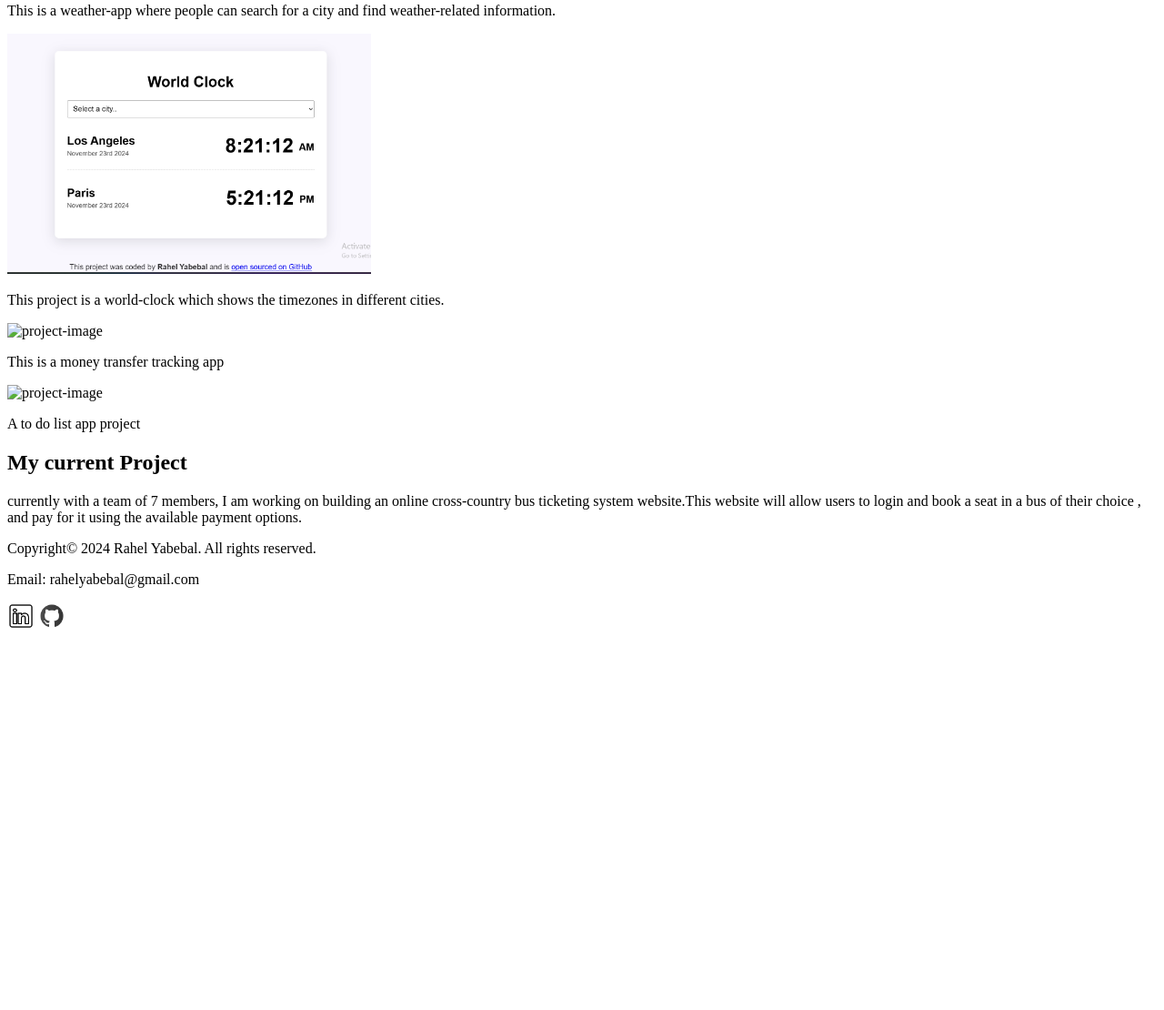
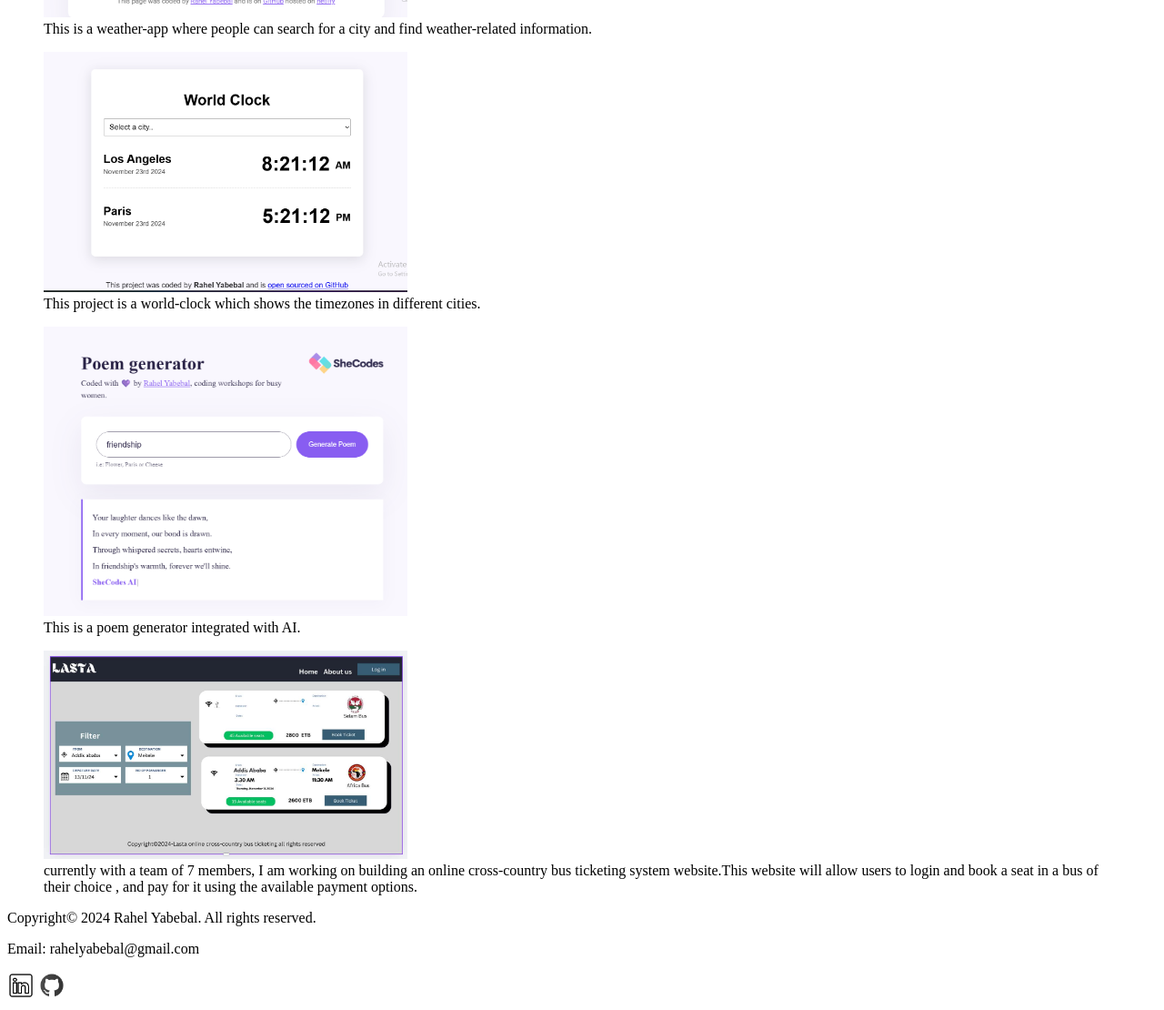
Before and after one commit to rahel-yab/UGR-6200-15-portfolio-profile-html-css-js, a plain HTML site: page src/projects.html in a window 1280 px wide. Shown: the part 537-1647 px from the top of the page at 91% size. Before the commit the page ends 1241 px from the top, so only its background shows below. Drawn offline with Linux system fonts and the light colour scheme.

Commit message:
edited the html

```diff
--- a/src/projects.html
+++ b/src/projects.html
@@ -7,7 +7,8 @@
   </head>
   <body>
     <header>
-      <div><h4>RY</h4></div>
+      <span>RY</span>
+      <div><img width="50" src="images/menu.png" alt="menu" /></div>
       <nav>
         <ul>
           <li><a href="index.html">Home</a></li>
@@ -21,41 +22,46 @@
     <main>
       <section id="projects">
         <h2>Projects</h2>
-        <div class="project">
+        <figure class="project">
           <a href="https://github.com/rahel-yab/my-weather-app">
             <img width="400" src="images/weather_app.png" alt="weather-app"
           /></a>
-
-          <p>
+          <figcaption>
             This is a weather-app where people can search for a city and find
             weather-related information.
-          </p>
-        </div>
-        <div class="project">
+          </figcaption>
+        </figure>
+        <figure class="project">
           <img width="400" src="images/world-clock.png" alt="world-clock" />
-          <p>
+          <figcaption>
             This project is a world-clock which shows the timezones in different
             cities.
-          </p>
-        </div>
-        <div class="project">
-          <img src="" alt="project-image" />
-          <p>This is a money transfer tracking app</p>
-        </div>
-        <div class="project">
-          <img src="" alt="project-image" />
-          <p>A to do list app project</p>
-        </div>
+          </figcaption>
+        </figure>
+
+        <figure class="project">
+          <img
+            width="400"
+            src="images/poem_generator.png"
+            alt="project-image"
+          />
+          <figcaption>This is a poem generator integrated with AI.</figcaption>
+        </figure>
+
+        <figure class="project">
+          <img
+            width="400"
+            src="images/bus-ticketing-system.jpg"
+            alt="project-image"
+          />
+          <figcaption>
+            currently with a team of 7 members, I am working on building an
+            online cross-country bus ticketing system website.This website will
+            allow users to login and book a seat in a bus of their choice , and
+            pay for it using the available payment options.
+          </figcaption>
+        </figure>
       </section>
-      <article>
-        <h2>My current Project</h2>
-        <p>
-          currently with a team of 7 members, I am working on building an online
-          cross-country bus ticketing system website.This website will allow
-          users to login and book a seat in a bus of their choice , and pay for
-          it using the available payment options.
-        </p>
-      </article>
     </main>
     <footer>
       <div class="copyright">
```
Also changed, not shown: src/about.html (+4 -9 lines), src/contact.html (+12 -10 lines), src/index.html (+2 -1 lines), src/skills.html (+2 -1 lines), src/images/bus-ticketing-system.jpg (added), src/images/menu.png (added), src/images/poem_generator.png (added).
